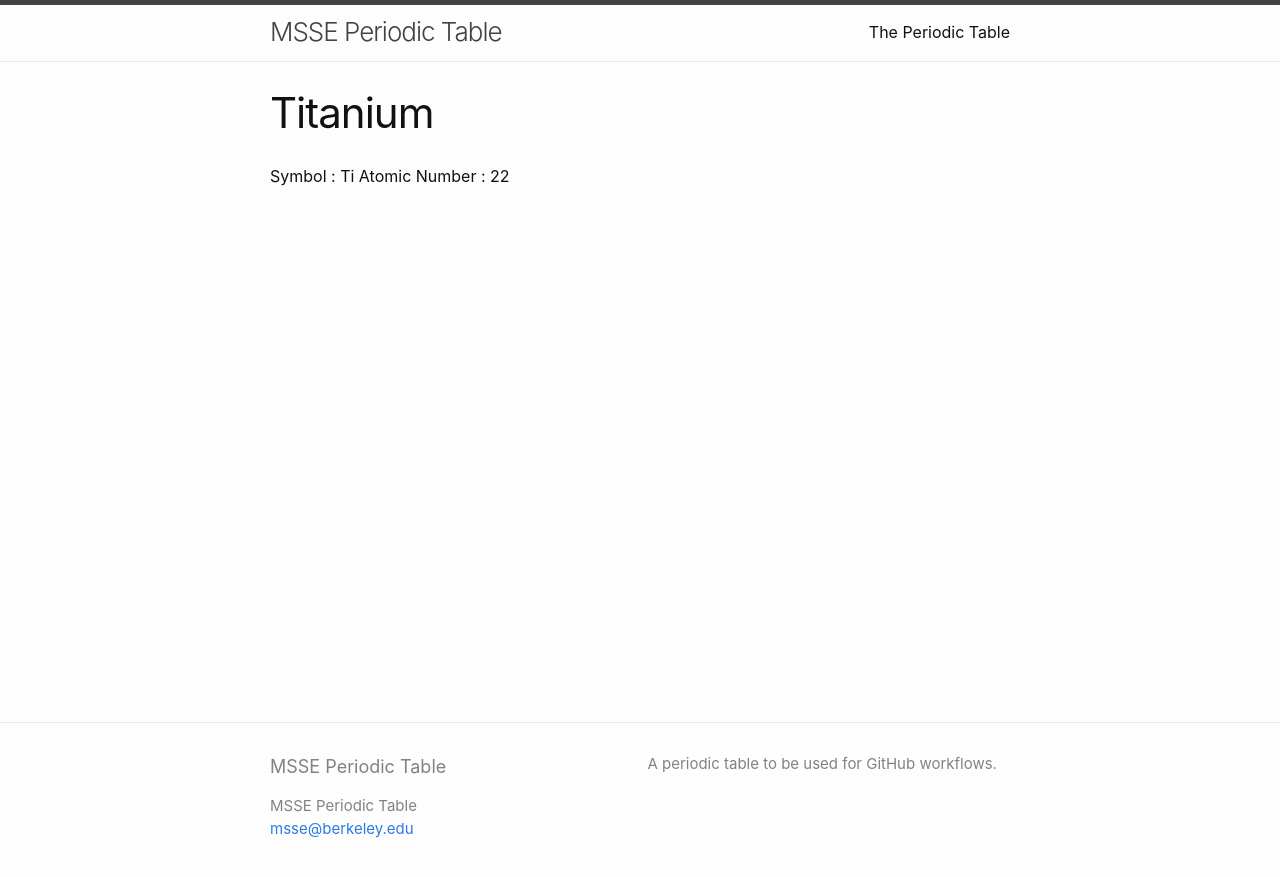
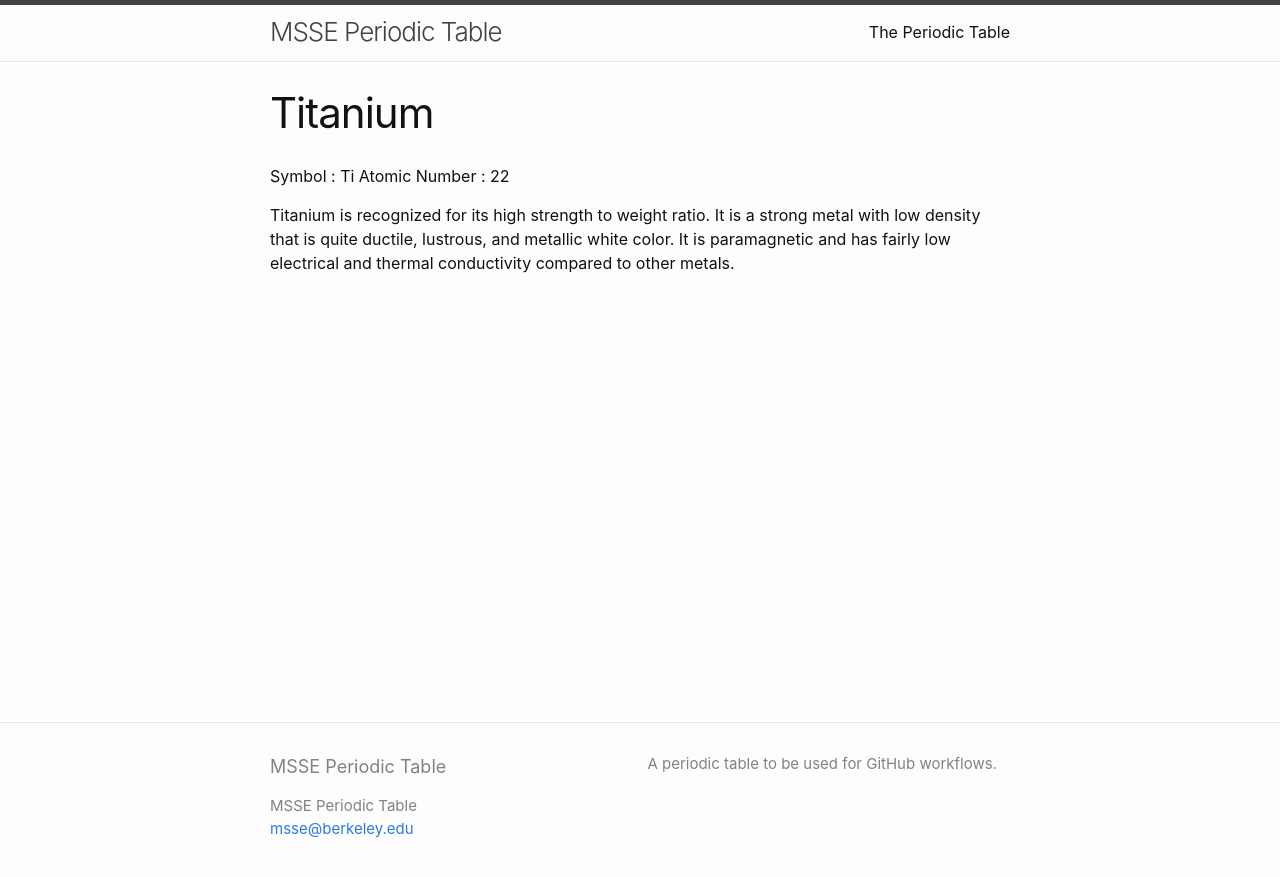
Before and after one commit to msse-chem-280-2025/periodic-table, a Jekyll site: the page built from elements/titanium.md, in a window 1280 px wide. Shown: the top 877 px of the page. Built offline with Jekyll 4.4.1, drawn with Linux system fonts in a browser that asks for light colours.

Commit message:
added description

```diff
--- a/elements/titanium.md
+++ b/elements/titanium.md
@@ -5,3 +5,5 @@ title: Titanium
 
 Symbol : Ti
 Atomic Number : 22
+
+Titanium is recognized for its high strength to weight ratio. It is a strong metal with low density that is quite ductile, lustrous, and metallic white color. It is paramagnetic and has fairly low electrical and thermal conductivity compared to other metals.
```
